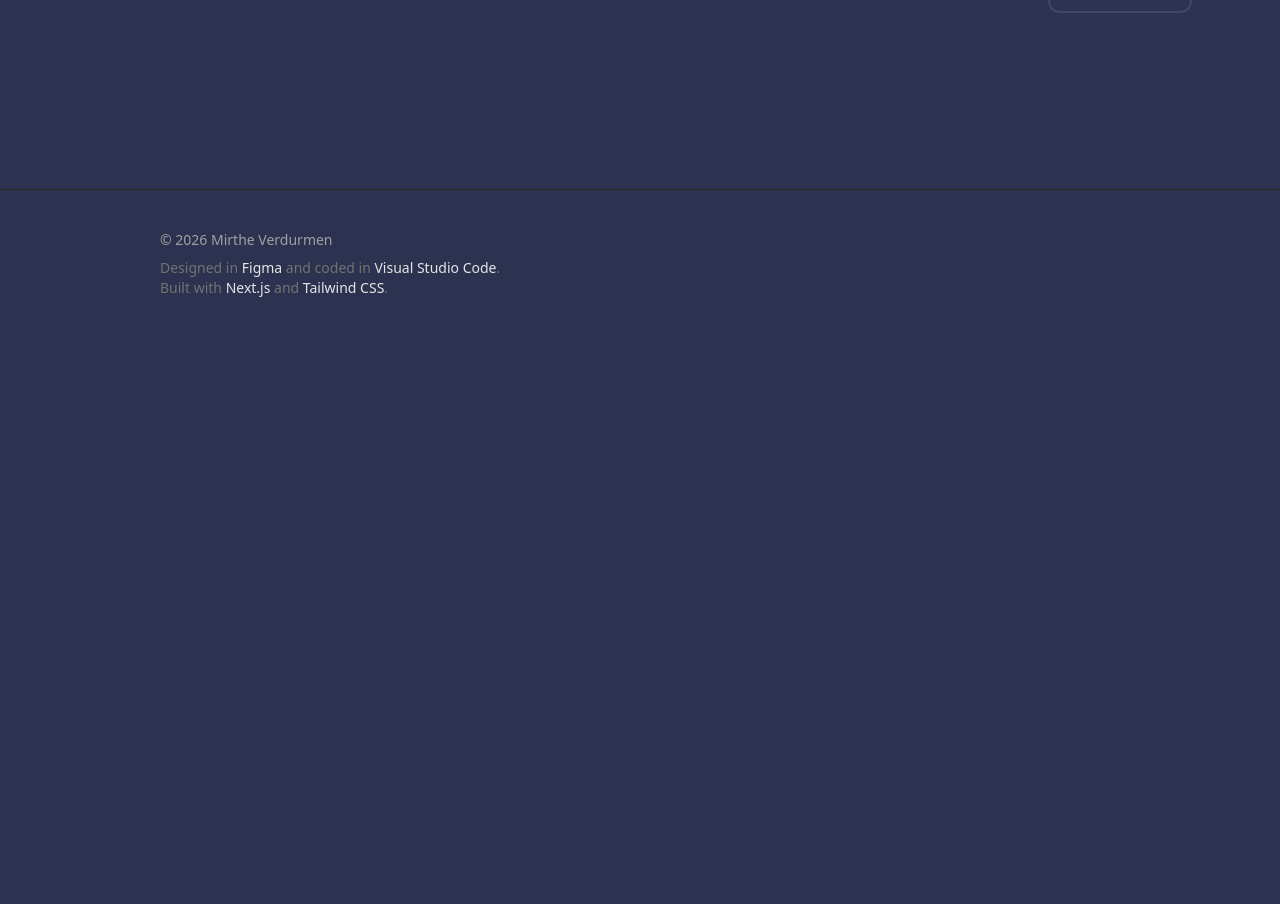
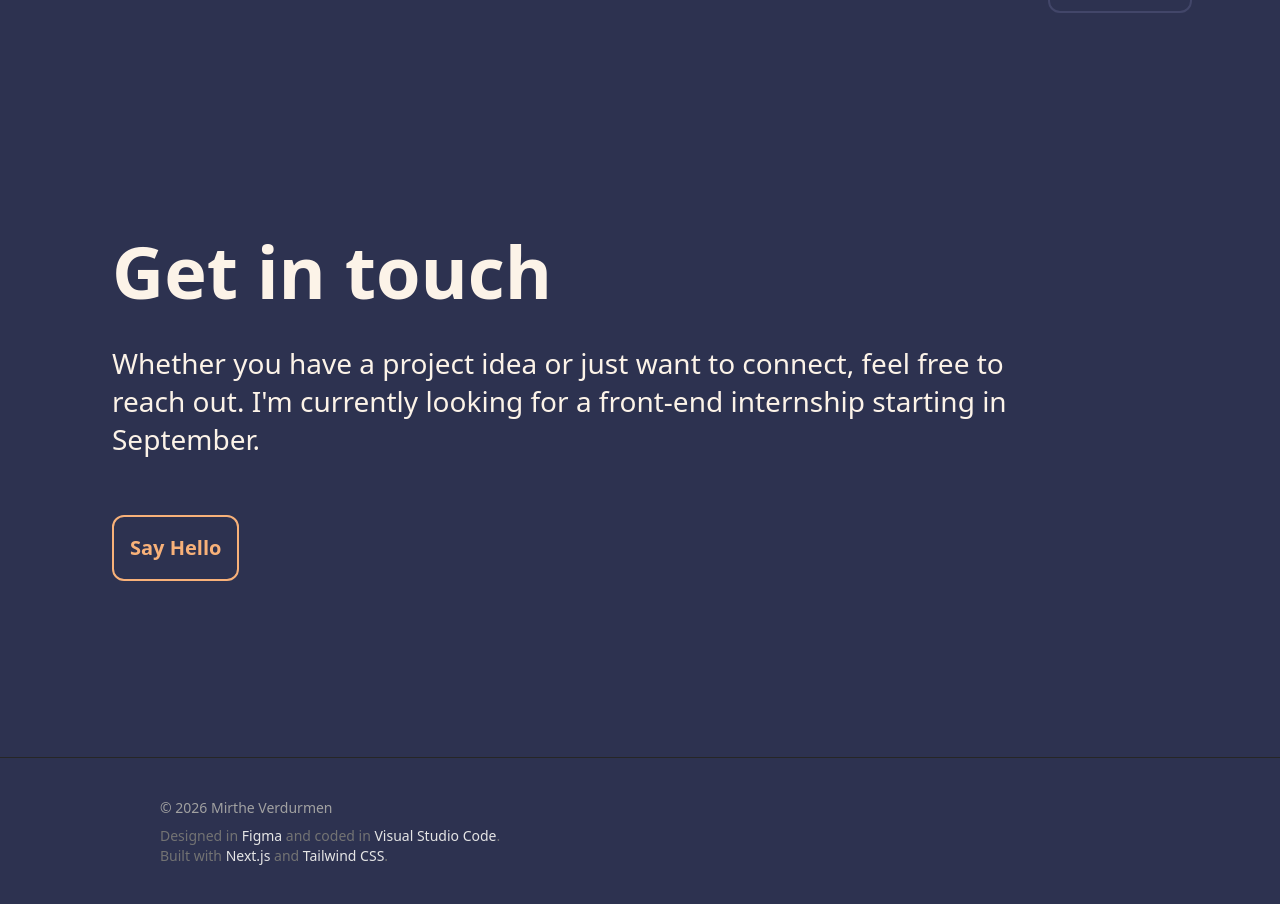
Before and after one commit to Muurthe/showcase-portfoliov2, a Next.js app: page / in a window 1280 px wide. Shown: the part 3820-4724 px from the top of the page. Before the commit the page ends 4158 px from the top, so only its background shows below. Built offline with nearby package versions, Linux system fonts and the light colour scheme.

Commit message:
feat: add contact section

```diff
--- a/src/app/page.tsx
+++ b/src/app/page.tsx
@@ -2,6 +2,7 @@
 import Hero from "@/components/sections/Hero";
 import About from "@/components/sections/About";
 import Work from "@/components/sections/Work";
+import Contact from "@/components/sections/Contact";
 
 export default function Home() {
   return (
@@ -15,6 +16,9 @@ export default function Home() {
       <section id="work">
         <Work />
       </section>
+      <section id="contact">
+        <Contact />
+      </section>
     </main>
   );
 }
--- /dev/null
+++ b/src/components/sections/Contact.tsx
@@ -0,0 +1,34 @@
+import Link from "next/link";
+
+export default function Contact() {
+    return (
+        <div className="mx-auto w-full max-w-6xl px-6">
+            <div className="mx-auto w-full max-w-6xl px-6 py-28">
+                <div className="max-w-4xl">
+                    <div className="text-[72px] font-extrabold leading-[0.95] text-[rgb(var(--text))]">
+                        Get in touch
+                    </div>
+
+                    <p className="mt-10 text-[28px] leading-[1.35] text-[rgb(var(--text))]">
+                        Whether you have a project idea or just want to connect, feel free to reach out. I&apos;m currently looking for a front-end internship starting in September.
+                    </p>
+                    <div className="mt-14">
+                        {/* contact button */}
+                        <Link
+                            href="#contact"
+                            className="
+                            inline-flex items-center justify-center
+                            rounded-xl border-2 border-[rgb(var(--accent))]
+                            px-4 py-4 text-[20px] font-semibold text-[rgb(var(--accent))]
+                            transition
+                            hover:bg-[rgb(var(--accent))] hover:text-[rgb(var(--bg))]
+                            "
+                        >
+                            Say Hello
+                        </Link>
+                    </div>
+                </div>
+            </div>
+        </div>
+    );
+}
```
